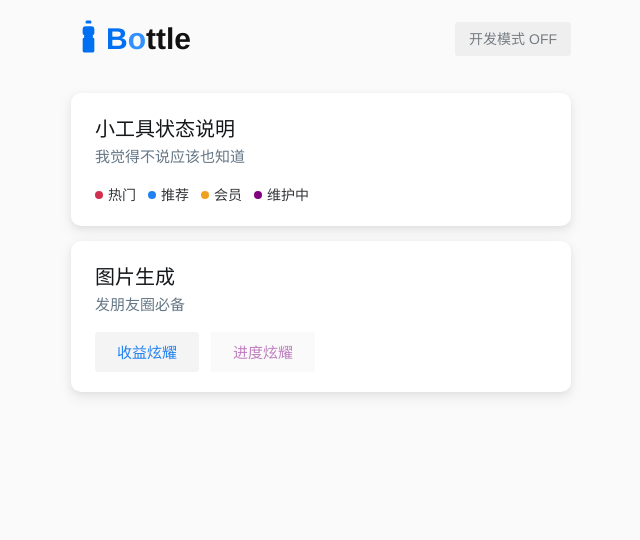
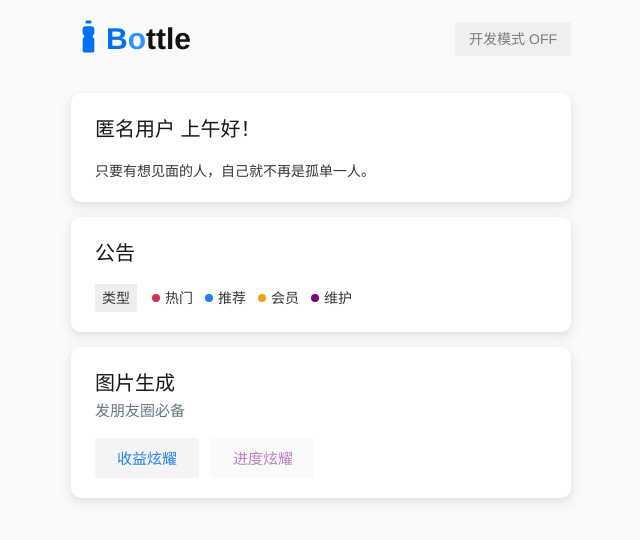
Before and after one commit to YuzeTT/bottle, a Vue app: page /#/login in a window 1280 px wide. Both pictures are taken after a click on the button "认证". Shown: the top 540 px of the page, without its empty margins (319-959 px from the left). Built offline with nearby package versions, Linux system fonts and the light colour scheme; no server answers; a web font is replaced by a local one.

Commit message:
:sparkles: add user card

```diff
--- a/package.json
+++ b/package.json
@@ -9,6 +9,7 @@
   },
   "dependencies": {
     "animate.css": "^4.1.1",
+    "axios": "^0.27.2",
     "nanoid": "^4.0.0",
     "unplugin-vue-components": "^0.21.1",
     "vue": "^3.2.25",
--- a/src/views/Index/Index.vue
+++ b/src/views/Index/Index.vue
@@ -1,7 +1,11 @@
 <script setup>
+import { ref } from 'vue';
 import { useRouter } from 'vue-router';
 import { useMessage } from 'naive-ui'
+import axios from 'axios'
+import { Code, Diamond, CheckmarkCircleSharp } from '@vicons/ionicons5';
 import Card from '../../components/Card.vue';
+import TagText from '../../components/TagText.vue';
 import bottleConfig from '../../bottle.config';
 
 const message = useMessage()
@@ -12,6 +16,8 @@ const print = (type,text) => {
     'background:transparent'
   )
 }
+
+const hitokoto = ref('加载中...')
 
 const router = useRouter();
 const go = (path) => {
@@ -27,11 +33,66 @@ if(id===null) {
   print('DEBUG', `已登录 [${id}] `+user_name)
   message.success(`欢迎回来！${user_name}`,{ duration: 1000 })
 }
+
+// 根据时间问好
+const greet = () => {
+  const now = new Date();
+  const hour = now.getHours();
+  if(hour<6) {
+    return '凌晨好'
+  }else if(hour<12) {
+    return '上午好'
+  }else if(hour<18) {
+    return '下午好'
+  }else {
+    return '晚上好'
+  }
+}
+
+axios.get('https://v1.hitokoto.cn/?c=d&encode=text')
+  .then((data) => {
+    console.log(data);
+    hitokoto.value = data.data
+  })
+  .catch((err) => {
+    console.log(err);
+    hitokoto.value = '只要有想见面的人，自己就不再是孤单一人。'
+  });
 </script>
 
 <template>
   <div class="container">
-    <Card class="cards boxShadow" title="小工具状态说明" remarks="我觉得不说应该也知道">
+    <Card class="cards boxShadow" :title="`${user_name} ${greet()}！`">
+      <!-- <div>今天是你使用 Bottle 的第 1 天</div> -->
+      <div style="padding-bottom: 15px;" v-if="user_name==='YuzeTT'">
+        <n-space>
+          <n-tag :bordered="false" type="success">
+            站长
+            <template #icon>
+              <n-icon :component="CheckmarkCircleSharp" />
+            </template>
+          </n-tag>
+          <n-tag :bordered="false" type="info">
+            开发者
+            <template #icon>
+              <n-icon :component="Code" />
+            </template>
+          </n-tag>
+          <n-tag :bordered="false" type="warning">
+            VIP
+            <template #icon>
+              <n-icon :component="Diamond" />
+            </template>
+          </n-tag>
+        </n-space>
+      </div>
+      <div>{{ hitokoto }}</div>
+    </Card>
+    <Card class="cards boxShadow" title="公告">
+      <div style="display: flex;align-items: center">
+        <n-tag :bordered="false" style="margin-right: 15px">
+          类型
+        </n-tag>
         <n-space style="align-items: center;">
           <div style="display: flex;align-items: center;">
             <n-badge dot type="error" />
@@ -47,9 +108,10 @@ if(id===null) {
           </div>
           <div style="display: flex;align-items: center;">
             <n-badge dot color="purple" />
-          <span style="padding-left: 5px;">维护中</span>
+            <span style="padding-left: 5px;">维护</span>
           </div>
         </n-space>
+      </div>
     </Card>
     <Card
       class="cards boxShadow"
```
Also changed, not shown: 2 other files (tests, documents, lock files or other folders). Lines whose indentation alone changed are shown as unchanged.
